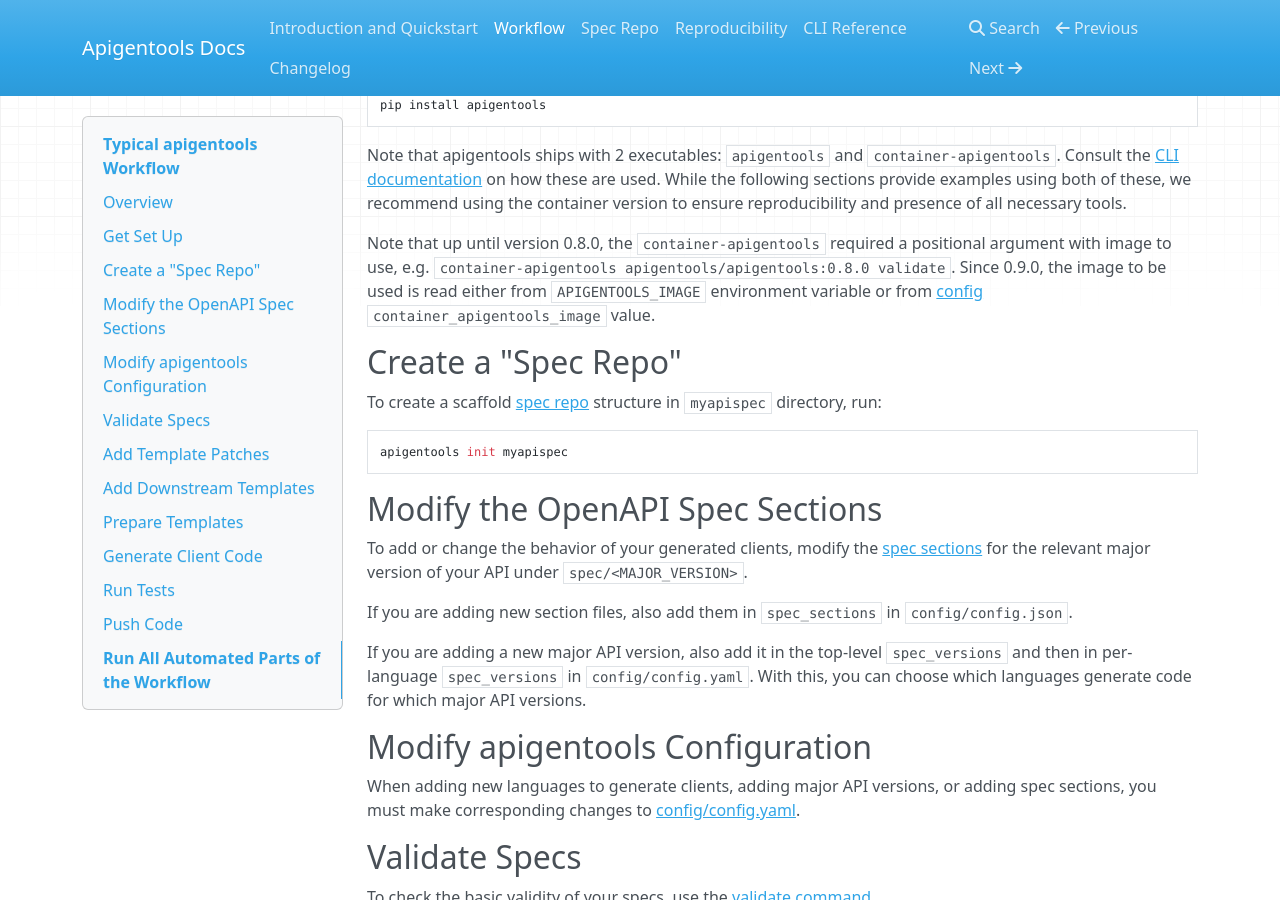
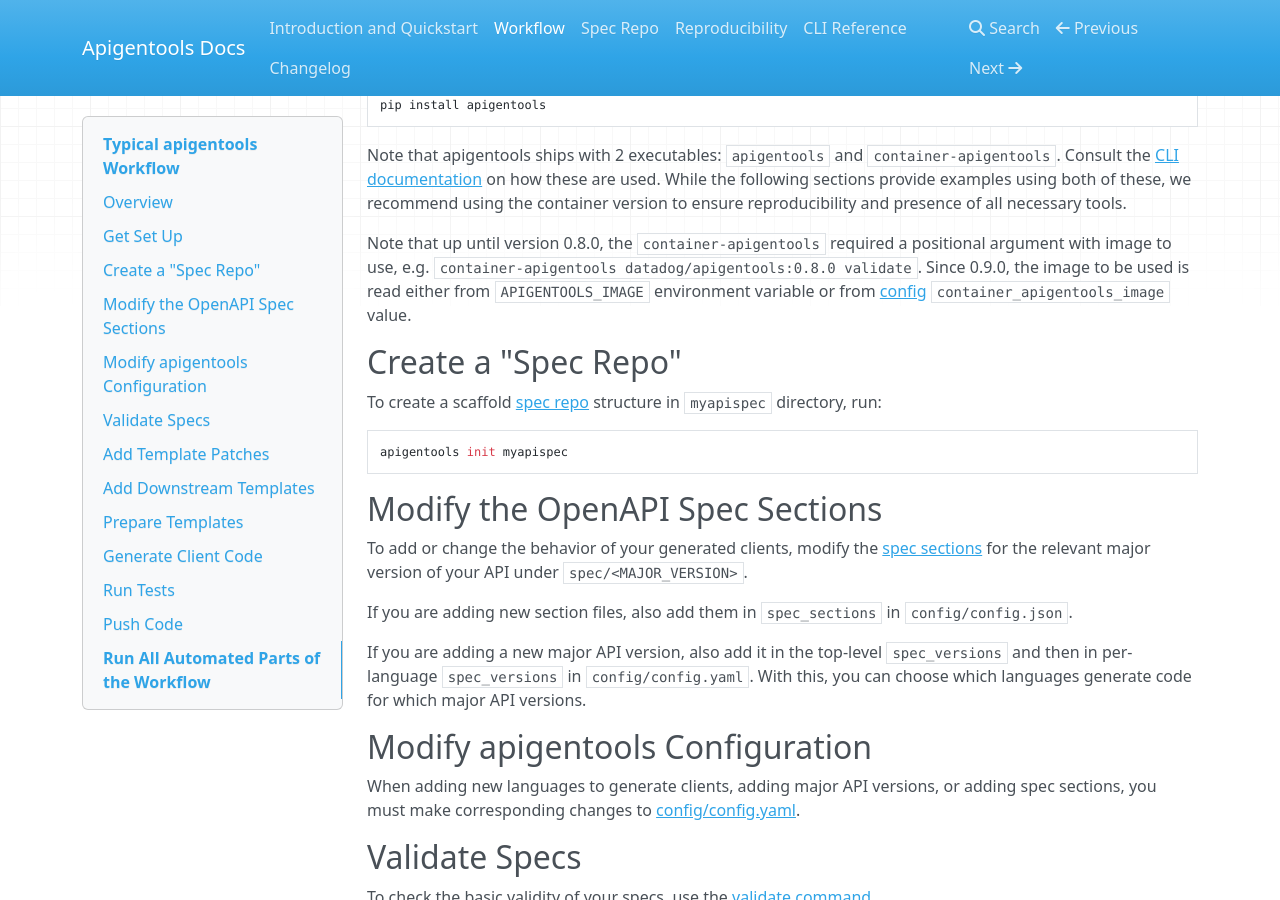
Before and after one commit to DataDog/apigentools, an MkDocs documentation site: the page built from docs/workflow.md, in a window 1280 px wide and 900 px high, scrolled down 656 px. Built offline with MkDocs 1.6.1, drawn with Linux system fonts in a browser that asks for light colours; nearby versions of some CDN libraries.

Commit message:
Docker image was moved from apigentools/apigentools to datadog/apigentools (#130)

```diff
--- a/docs/workflow.md
+++ b/docs/workflow.md
@@ -30,7 +30,7 @@ pip install apigentools
 
 Note that apigentools ships with 2 executables: `apigentools` and `container-apigentools`. Consult the [CLI documentation](cli.md) on how these are used. While the following sections provide examples using both of these, we recommend using the container version to ensure reproducibility and presence of all necessary tools.
 
-Note that up until version 0.8.0, the `container-apigentools` required a positional argument with image to use, e.g. `container-apigentools apigentools/apigentools:0.8.0 validate`. Since 0.9.0, the image to be used is read either from `APIGENTOOLS_IMAGE` environment variable or from [config](spec_repo.md#configconfigjson) `container_apigentools_image` value.
+Note that up until version 0.8.0, the `container-apigentools` required a positional argument with image to use, e.g. `container-apigentools datadog/apigentools:0.8.0 validate`. Since 0.9.0, the image to be used is read either from `APIGENTOOLS_IMAGE` environment variable or from [config](spec_repo.md#configconfigjson) `container_apigentools_image` value.
 
 ## Create a "Spec Repo"
 
```
Also changed, not shown: README.md (+1 -1 lines), RELEASING.md (+1 -1 lines), docs/cli.md (+1 -1 lines), docs/index.md (+1 -1 lines), docs/spec_repo.md (+1 -1 lines), 1 other file.
